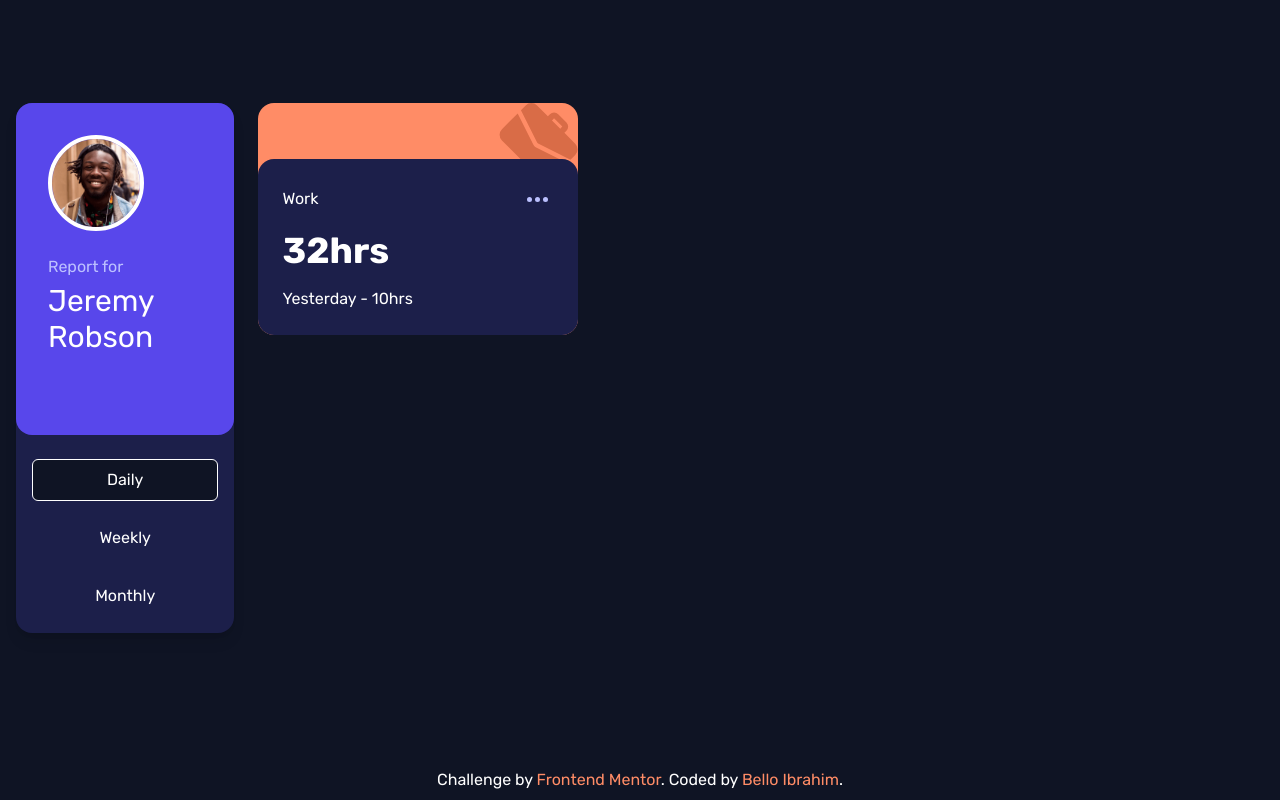
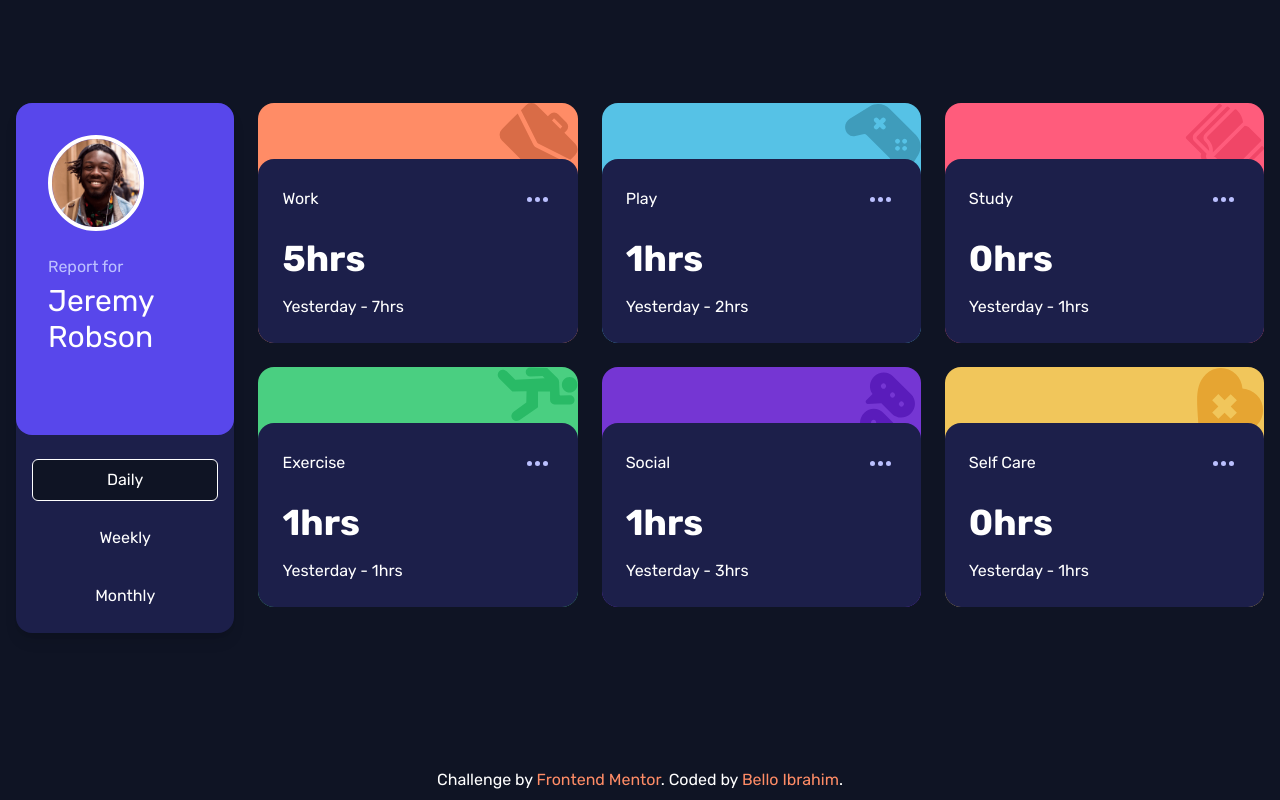
Before and after one commit to repro123/time-tracking-dashboard, a website with bundled scripts: page index.html in a window 1280 px wide. Built offline with nearby package versions, Linux system fonts and the light colour scheme.

Commit message:
changed files to modules, refaftor javascript code

```diff
--- a/index.html
+++ b/index.html
@@ -94,35 +94,7 @@
             data-panel="daily"
             aria-labelledby="daily-tab"
             class="grid-container grid gap-6 md:grid-cols-2 lg:grid-cols-3"
-          >
-            <div
-              class="rounded-2xl bg-work relative pt-8 cursor-pointer hover:opacity-80"
-            >
-              <img
-                src="./images/icon-work.svg"
-                alt=""
-                class="absolute top-0 right-0 z-10"
-              />
-              <div class="rounded-2xl bg-card-bg p-6 mt-6 relative z-20">
-                <div class="flex items-center justify-between">
-                  <dt>Work</dt>
-                  <button
-                    aria-label="Expand details"
-                    class="border border-transparent cursor-pointer hover:border-work rounded-full size-8 grid place-items-center relative z-30"
-                  >
-                    <img src="./images/icon-ellipsis.svg" alt="" />
-                  </button>
-                </div>
-
-                <div
-                  class="mt-4 flex items-center justify-between gap-4 lg:flex-col lg:items-start"
-                >
-                  <dd class="text-3xl lg:text-4xl font-bold">32hrs</dd>
-                  <p>Yesterday - 10hrs</p>
-                </div>
-              </div>
-            </div>
-          </dl>
+          ></dl>
 
           <dl
             id="weekly-panel"
--- /dev/null
+++ b/scripts/data.js
@@ -0,0 +1,7 @@
+export async function fetchData() {
+  const res = await fetch("data.json");
+  if (!res.ok) throw new Error("error don sele");
+  const data = await res.json();
+
+  return data;
+}
--- a/scripts/helper.js
+++ b/scripts/helper.js
@@ -7,3 +7,18 @@ export function hideTabpanel(panel) {
   panel.classList.remove("grid");
   panel.classList.add("hidden");
 }
+
+export const previousPeriod = {
+  daily: "Yesterday",
+  weekly: "Last Week",
+  monthly: "Last Month",
+};
+
+export const bgColors = {
+  Work: "bg-work",
+  Play: "bg-play",
+  Study: "bg-study",
+  Exercise: "bg-exercise",
+  Social: "bg-social",
+  "Self Care": "bg-self-care",
+};
--- a/scripts/script.js
+++ b/scripts/script.js
@@ -1,18 +1,26 @@
-import { showTabpanel, hideTabpanel } from "./helper.js";
+import {
+  showTabpanel,
+  hideTabpanel,
+  previousPeriod,
+  bgColors,
+} from "./helper.js";
+import { fetchData } from "./data.js";
 
 let appData = null;
 
 const tabBtns = Array.from(document.querySelectorAll("button[role=tab]"));
-console.log(tabBtns);
+const panels = document.querySelectorAll("dl[role='tabpanel']");
 
 tabBtns.forEach((tabBtn) => {
   tabBtn.addEventListener("click", function () {
-    const panels = document.querySelectorAll("dl[role='tabpanel']");
     panels.forEach((panel) => {
       const selectedPanel = panel.id === tabBtn.getAttribute("aria-controls");
       selectedPanel ? showTabpanel(panel) : hideTabpanel(panel);
       if (selectedPanel) {
         const panelData = panel.dataset.panel;
+        const url = new URL(window.location.href);
+        url.searchParams.set("panel", panelData);
+        history.pushState({}, "", url);
         renderData(appData, panelData);
       }
     });
@@ -24,21 +32,11 @@ tabBtns.forEach((tabBtn) => {
   });
 });
 
-async function fetchData() {
-  const res = await fetch("data.json");
-  if (!res.ok) throw new Error("error don sele");
-  const data = await res.json();
-
-  return data;
-}
-
 async function init() {
   try {
     const data = await fetchData();
     appData = data;
-    const panel = null;
-    renderData(data, panel);
-    console.log(data);
+    onInitialPageLoad();
   } catch (error) {
     console.error(error, error.message);
   }
@@ -46,21 +44,39 @@ async function init() {
 
 init();
 
+function onInitialPageLoad() {
+  const url = new URL(window.location.href);
+  const panel = url.searchParams.get("panel") || "daily";
+
+  renderOnPageLoadOrPopstate(appData, panel);
+}
+
+function renderOnPageLoadOrPopstate(appData, panel) {
+  renderData(appData, panel);
+
+  panels.forEach((p) => {
+    p.dataset.panel === panel ? showTabpanel(p) : hideTabpanel(p);
+  });
+
+  tabBtns.forEach((btn) => {
+    const selBtn = btn.id === `${panel}-tab` ? true : false;
+    btn.setAttribute("aria-selected", String(selBtn));
+  });
+}
+
 function renderData(data, panel) {
   if (!panel) return;
-  console.log(data, panel);
-  console.log(data.filter((d) => d.timeframes[panel]));
 
   const dlContainer = document.querySelector(`dl[data-panel='${panel}']`);
-  console.log(dlContainer);
 
-  const html = data.map((d) => {
-    return `
+  const html = data
+    .map((d) => {
+      return `
             <div
-              class="rounded-2xl bg-work relative pt-8 cursor-pointer hover:opacity-80"
+              class="rounded-2xl ${bgColors[d.title]} relative pt-8 cursor-pointer hover:opacity-80"
             >
               <img
-                src="./images/icon-${d.title.toLowerCase()}.svg"
+                src="./images/icon-${d.title.trim().toLowerCase().replaceAll(" ", "")}.svg"
                 alt=""
                 class="absolute top-0 right-0 z-10"
               />
@@ -76,13 +92,23 @@ function renderData(data, panel) {
                 </div>
 
                 <div
-                  class="mt-4 flex items-center justify-between gap-4 lg:flex-col lg:items-start"
+                  class="mt-6 flex items-center justify-between gap-4 lg:flex-col lg:items-start"
                 >
-                  <dd class="text-3xl lg:text-4xl font-bold">${d.timeframes[panel]}hrs</dd>
-                  <p>Yesterday - ${d.timeframes[panel]}hrs</p>
+                  <dd class="text-3xl lg:text-4xl font-bold">${d.timeframes[panel].current}hrs</dd>
+                  <p>${previousPeriod[panel]} - ${d.timeframes[panel].previous}hrs</p>
                 </div>
               </div>
             </div>
     `;
-  });
+    })
+    .join("");
+
+  dlContainer.innerHTML = html;
 }
+
+window.addEventListener("popstate", function () {
+  const url = new URL(window.location.href);
+  const urlPanel = url.searchParams.get("panel") || "daily";
+
+  renderOnPageLoadOrPopstate(appData, urlPanel);
+});
```
Also changed, not shown: images/icon-selfcare.svg (renamed from images/icon-self-care.svg), src/output.css.
